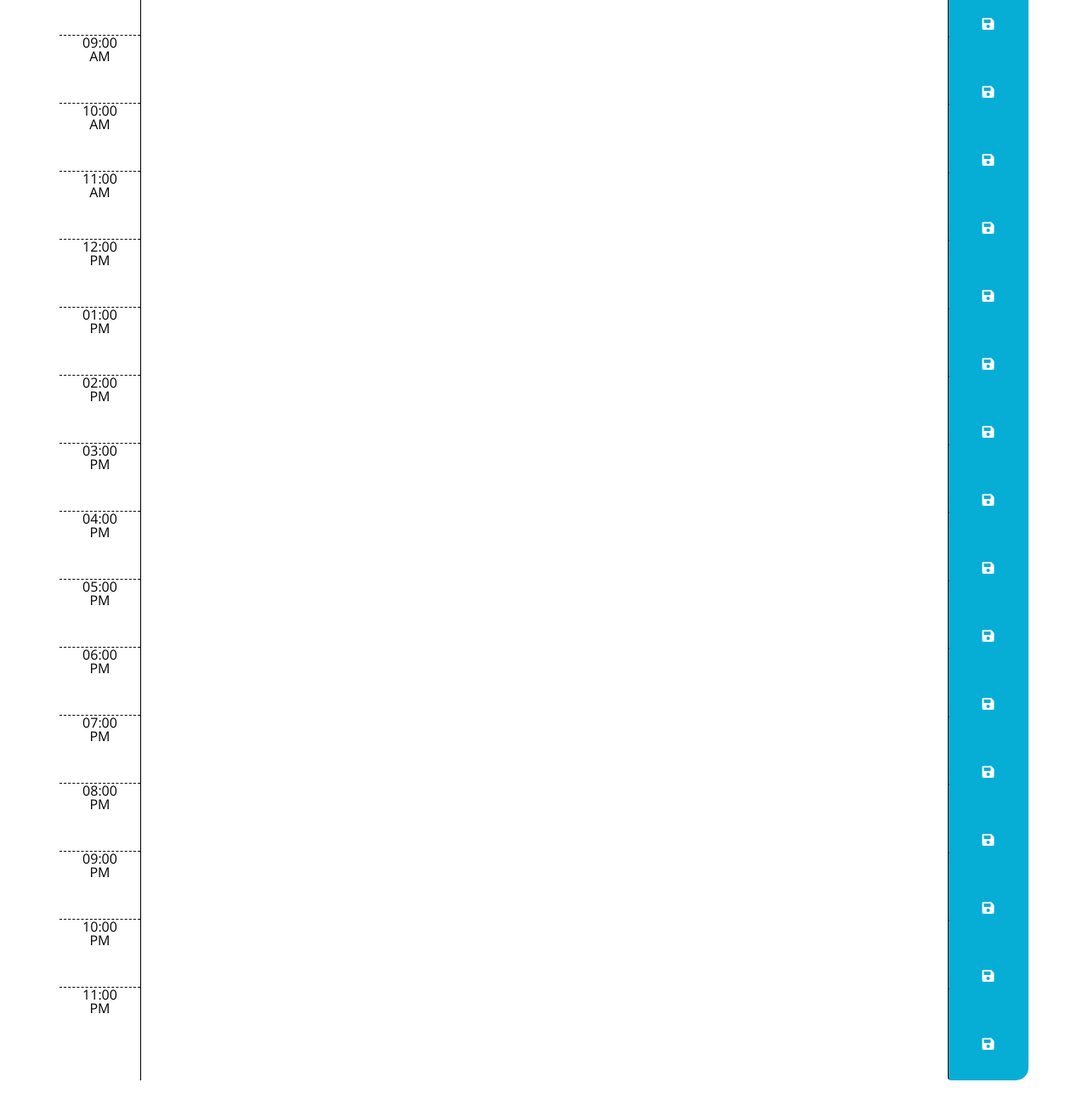
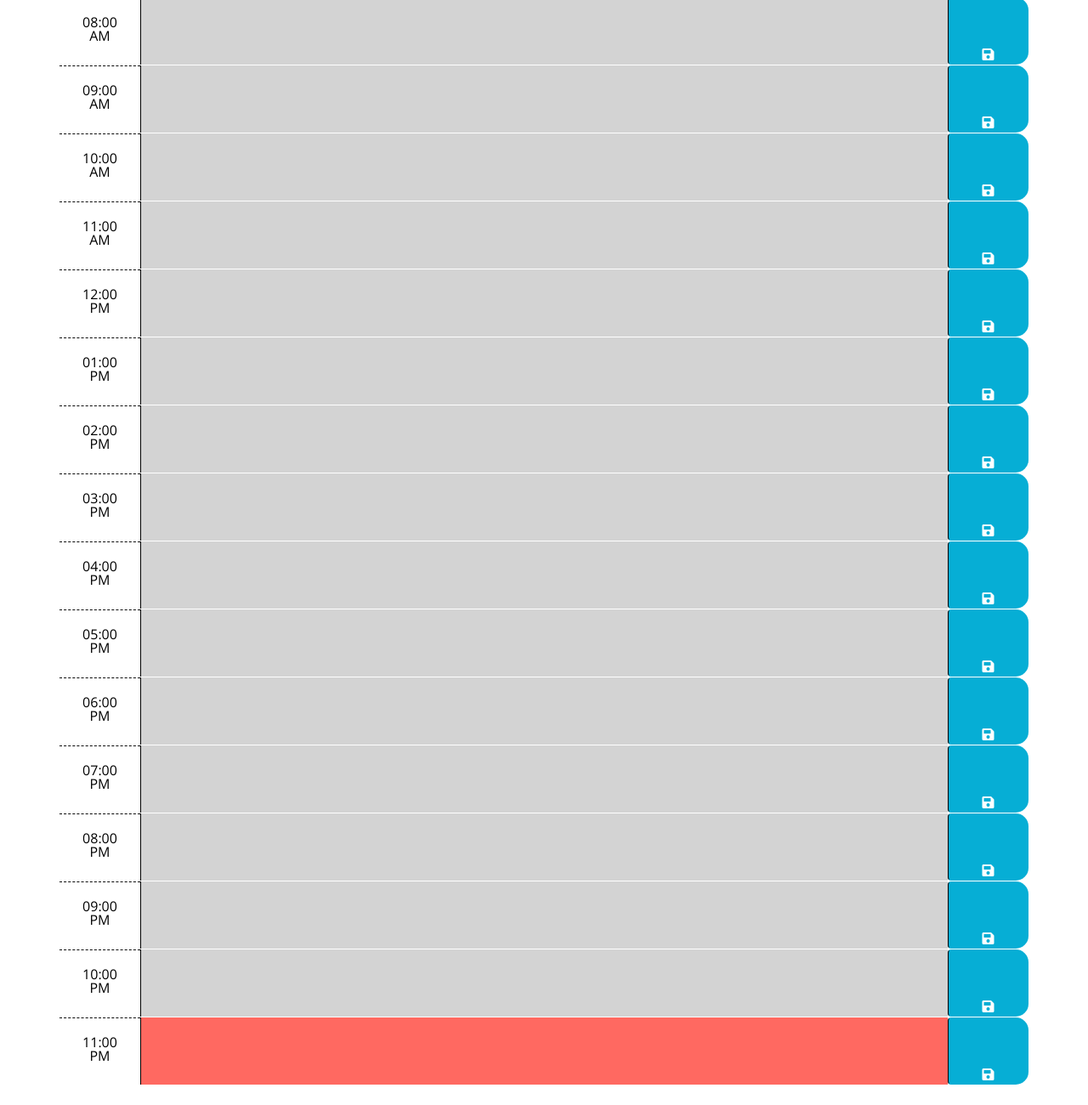
Before and after one commit to Andrewplee/Week-5-homework, a plain HTML site: page index.html in a window 1280 px wide. Shown: the part 980-2280 px from the top of the page at 85% size. Before the commit the page ends 2251 px from the top, so only its background shows below. Drawn offline with nearby package versions, Linux system fonts and the light colour scheme.

Commit message:
added hour classes and for loop on .js

```diff
--- a/assets/css/style.css
+++ b/assets/css/style.css
@@ -40,6 +40,7 @@ textarea {
 	background-color: #ffffff;
 	color: #000000;
 	border-top: 1px dashed #000000;
+	padding-top: 20px;
 }
 
 .past {
--- a/assets/js/script.js
+++ b/assets/js/script.js
@@ -0,0 +1,22 @@
+// current time and date and have to
+var currentDay = function () {
+	$("#currentDay").text(moment().format("MMMM Do YYYY, h:mm:ss a"));
+};
+setInterval(currentDay, 1000);
+
+var currentTime = moment().hours();
+// color code to indicate past, present, or future
+// set if function so that if planner time is past the current time, make it red, etc....
+for (i = 0; i < 25; i++) {
+	if (currentTime === i) {
+		$(".container").children().eq(i).children().eq(1).addClass("present");
+	} else if (currentTime > i) {
+		$(".container").children().eq(i).children().eq(1).addClass("past");
+	} else {
+		$(".container").children().eq(i).children().eq(1).addClass("future");
+	}
+}
+
+// clicking the save button to save the event onto local storage
+
+// when page refresh, events are saved on the page
--- a/index.html
+++ b/index.html
@@ -31,176 +31,176 @@
 		<section class="container">
 			<!-- Timeblocks go here -->
 			<div class="row time-block">
-				<div class="hour col-sm-1">12:00 AM</div>
-				<textarea class="description col-sm-10"></textarea>
-				<button class="saveBtn btn col-sm-1">
+				<div class="hour col-sm-1 h-100 hr0">12:00 AM</div>
+				<textarea class="description col-sm-10 h-100"></textarea>
+				<button class="saveBtn btn col-sm-1 h-100">
 					<i class="fas fa-save"></i>
 				</button>
 			</div>
 			<div class="row time-block">
-				<div class="hour col-sm-1">01:00 AM</div>
-				<textarea class="description col-sm-10"></textarea>
-				<button class="saveBtn btn col-sm-1">
+				<div class="hour col-sm-1 h-100 hr1">01:00 AM</div>
+				<textarea class="description col-sm-10 h-100"></textarea>
+				<button class="saveBtn btn col-sm-1 h-100">
 					<i class="fas fa-save"></i>
 				</button>
 			</div>
 			<div class="row time-block">
-				<div class="hour col-sm-1">02:00 AM</div>
-				<textarea class="description col-sm-10"></textarea>
-				<button class="saveBtn btn col-sm-1">
+				<div class="hour col-sm-1 h-100 hr2">02:00 AM</div>
+				<textarea class="description col-sm-10 h-100"></textarea>
+				<button class="saveBtn btn col-sm-1 h-100">
 					<i class="fas fa-save"></i>
 				</button>
 			</div>
 			<div class="row time-block">
-				<div class="hour col-sm-1">03:00 AM</div>
-				<textarea class="description col-sm-10"></textarea>
-				<button class="saveBtn btn col-sm-1">
+				<div class="hour col-sm-1 h-100 hr3">03:00 AM</div>
+				<textarea class="description col-sm-10 h-100"></textarea>
+				<button class="saveBtn btn col-sm-1 h-100">
 					<i class="fas fa-save"></i>
 				</button>
 			</div>
 			<div class="row time-block">
-				<div class="hour col-sm-1">04:00 AM</div>
-				<textarea class="description col-sm-10"></textarea>
-				<button class="saveBtn btn col-sm-1">
+				<div class="hour col-sm-1 h-100 hr4">04:00 AM</div>
+				<textarea class="description col-sm-10 h-100"></textarea>
+				<button class="saveBtn btn col-sm-1 h-100">
 					<i class="fas fa-save"></i>
 				</button>
 			</div>
 			<div class="row time-block">
-				<div class="hour col-sm-1">05:00 AM</div>
-				<textarea class="description col-sm-10"></textarea>
-				<button class="saveBtn btn col-sm-1">
+				<div class="hour col-sm-1 h-100 hr5">05:00 AM</div>
+				<textarea class="description col-sm-10 h-100"></textarea>
+				<button class="saveBtn btn col-sm-1 h-100">
 					<i class="fas fa-save"></i>
 				</button>
 			</div>
 			<div class="row time-block">
-				<div class="hour col-sm-1">06:00 AM</div>
-				<textarea class="description col-sm-10"></textarea>
-				<button class="saveBtn btn col-sm-1">
+				<div class="hour col-sm-1 h-100 hr6">06:00 AM</div>
+				<textarea class="description col-sm-10 h-100"></textarea>
+				<button class="saveBtn btn col-sm-1 h-100">
 					<i class="fas fa-save"></i>
 				</button>
 			</div>
 			<div class="row time-block">
-				<div class="hour col-sm-1">07:00 AM</div>
-				<textarea class="description col-sm-10"></textarea>
-				<button class="saveBtn btn col-sm-1">
+				<div class="hour col-sm-1 h-100 hr7">07:00 AM</div>
+				<textarea class="description col-sm-10 h-100"></textarea>
+				<button class="saveBtn btn col-sm-1 h-100">
 					<i class="fas fa-save"></i>
 				</button>
 			</div>
 			<div class="row time-block">
-				<div class="hour col-sm-1">08:00 AM</div>
-				<textarea class="description col-sm-10"></textarea>
-				<button class="saveBtn btn col-sm-1">
+				<div class="hour col-sm-1 h-100 hr8">08:00 AM</div>
+				<textarea class="description col-sm-10 h-100"></textarea>
+				<button class="saveBtn btn col-sm-1 h-100">
 					<i class="fas fa-save"></i>
 				</button>
 			</div>
 			<div class="row time-block">
-				<div class="hour col-sm-1">09:00 AM</div>
-				<textarea class="description col-sm-10"></textarea>
-				<button class="saveBtn btn col-sm-1">
+				<div class="hour col-sm-1 h-100 hr9">09:00 AM</div>
+				<textarea class="description col-sm-10 h-100"></textarea>
+				<button class="saveBtn btn col-sm-1 h-100">
 					<i class="fas fa-save"></i>
 				</button>
 			</div>
 			<div class="row time-block">
-				<div class="hour col-sm-1">10:00 AM</div>
-				<textarea class="description col-sm-10"></textarea>
-				<button class="saveBtn btn col-sm-1">
+				<div class="hour col-sm-1 h-100 hr10">10:00 AM</div>
+				<textarea class="description col-sm-10 h-100"></textarea>
+				<button class="saveBtn btn col-sm-1 h-100">
 					<i class="fas fa-save"></i>
 				</button>
 			</div>
 			<div class="row time-block">
-				<div class="hour col-sm-1">11:00 AM</div>
-				<textarea class="description col-sm-10"></textarea>
-				<button class="saveBtn btn col-sm-1">
+				<div class="hour col-sm-1 h-100 hr11">11:00 AM</div>
+				<textarea class="description col-sm-10 h-100"></textarea>
+				<button class="saveBtn btn col-sm-1 h-100">
 					<i class="fas fa-save"></i>
 				</button>
 			</div>
 			<div class="row time-block">
-				<div class="hour col-sm-1">12:00 PM</div>
-				<textarea class="description col-sm-10"></textarea>
-				<button class="saveBtn btn col-sm-1">
+				<div class="hour col-sm-1 h-100 hr12">12:00 PM</div>
+				<textarea class="description col-sm-10 h-100"></textarea>
+				<button class="saveBtn btn col-sm-1 h-100">
 					<i class="fas fa-save"></i>
 				</button>
 			</div>
 			<div class="row time-block">
-				<div class="hour col-sm-1">01:00 PM</div>
-				<textarea class="description col-sm-10"></textarea>
-				<button class="saveBtn btn col-sm-1">
+				<div class="hour col-sm-1 h-100 hr13">01:00 PM</div>
+				<textarea class="description col-sm-10 h-100"></textarea>
+				<button class="saveBtn btn col-sm-1 h-100">
 					<i class="fas fa-save"></i>
 				</button>
 			</div>
 			<div class="row time-block">
-				<div class="hour col-sm-1">02:00 PM</div>
-				<textarea class="description col-sm-10"></textarea>
-				<button class="saveBtn btn col-sm-1">
+				<div class="hour col-sm-1 h-100 hr14">02:00 PM</div>
+				<textarea class="description col-sm-10 h-100"></textarea>
+				<button class="saveBtn btn col-sm-1 h-100">
 					<i class="fas fa-save"></i>
 				</button>
 			</div>
 			<div class="row time-block">
-				<div class="hour col-sm-1">03:00 PM</div>
-				<textarea class="description col-sm-10"></textarea>
-				<button class="saveBtn btn col-sm-1">
+				<div class="hour col-sm-1 h-100 hr15">03:00 PM</div>
+				<textarea class="description col-sm-10 h-100"></textarea>
+				<button class="saveBtn btn col-sm-1 h-100">
 					<i class="fas fa-save"></i>
 				</button>
 			</div>
 			<div class="row time-block">
-				<div class="hour col-sm-1">04:00 PM</div>
-				<textarea class="description col-sm-10"></textarea>
-				<button class="saveBtn btn col-sm-1">
+				<div class="hour col-sm-1 h-100 hr16">04:00 PM</div>
+				<textarea class="description col-sm-10 h-100"></textarea>
+				<button class="saveBtn btn col-sm-1 h-100">
 					<i class="fas fa-save"></i>
 				</button>
 			</div>
 			<div class="row time-block">
-				<div class="hour col-sm-1">05:00 PM</div>
-				<textarea class="description col-sm-10"></textarea>
-				<button class="saveBtn btn col-sm-1">
+				<div class="hour col-sm-1 h-100 hr17">05:00 PM</div>
+				<textarea class="description col-sm-10 h-100"></textarea>
+				<button class="saveBtn btn col-sm-1 h-100">
 					<i class="fas fa-save"></i>
 				</button>
 			</div>
 			<div class="row time-block">
-				<div class="hour col-sm-1">06:00 PM</div>
-				<textarea class="description col-sm-10"></textarea>
-				<button class="saveBtn btn col-sm-1">
+				<div class="hour col-sm-1 h-100 hr18">06:00 PM</div>
+				<textarea class="description col-sm-10 h-100"></textarea>
+				<button class="saveBtn btn col-sm-1 h-100">
 					<i class="fas fa-save"></i>
 				</button>
 			</div>
 			<div class="row time-block">
-				<div class="hour col-sm-1">07:00 PM</div>
-				<textarea class="description col-sm-10"></textarea>
-				<button class="saveBtn btn col-sm-1">
+				<div class="hour col-sm-1 h-100 hr19">07:00 PM</div>
+				<textarea class="description col-sm-10 h-100"></textarea>
+				<button class="saveBtn btn col-sm-1 h-100">
 					<i class="fas fa-save"></i>
 				</button>
 			</div>
 			<div class="row time-block">
-				<div class="hour col-sm-1">08:00 PM</div>
-				<textarea class="description col-sm-10"></textarea>
-				<button class="saveBtn btn col-sm-1">
+				<div class="hour col-sm-1 h-100 hr20">08:00 PM</div>
+				<textarea class="description col-sm-10 h-100"></textarea>
+				<button class="saveBtn btn col-sm-1 h-100">
 					<i class="fas fa-save"></i>
 				</button>
 			</div>
 			<div class="row time-block">
-				<div class="hour col-sm-1">09:00 PM</div>
-				<textarea class="description col-sm-10"></textarea>
-				<button class="saveBtn btn col-sm-1">
+				<div class="hour col-sm-1 h-100 hr21">09:00 PM</div>
+				<textarea class="description col-sm-10 h-100"></textarea>
+				<button class="saveBtn btn col-sm-1 h-100">
 					<i class="fas fa-save"></i>
 				</button>
 			</div>
 			<div class="row time-block">
-				<div class="hour col-sm-1">10:00 PM</div>
-				<textarea class="description col-sm-10"></textarea>
-				<button class="saveBtn btn col-sm-1">
+				<div class="hour col-sm-1 h-100 hr22">10:00 PM</div>
+				<textarea class="description col-sm-10 h-100"></textarea>
+				<button class="saveBtn btn col-sm-1 h-100">
 					<i class="fas fa-save"></i>
 				</button>
 			</div>
 			<div class="row time-block">
-				<div class="hour col-sm-1">11:00 PM</div>
-				<textarea class="description col-sm-10"></textarea>
-				<button class="saveBtn btn col-sm-1">
+				<div class="hour col-sm-1 h-100 hr23">11:00 PM</div>
+				<textarea class="description col-sm-10 h-100"></textarea>
+				<button class="saveBtn btn col-sm-1 h-100">
 					<i class="fas fa-save"></i>
 				</button>
 			</div>
 		</section>
-		<script src="./assets/js/script.js"></script>
 		<script src="https://code.jquery.com/jquery-3.4.1.min.js"></script>
 		<script src="https://cdnjs.cloudflare.com/ajax/libs/moment.js/2.24.0/moment.min.js"></script>
+		<script src="./assets/js/script.js"></script>
 	</body>
 </html>
```
Also changed, not shown: 1 other file.
